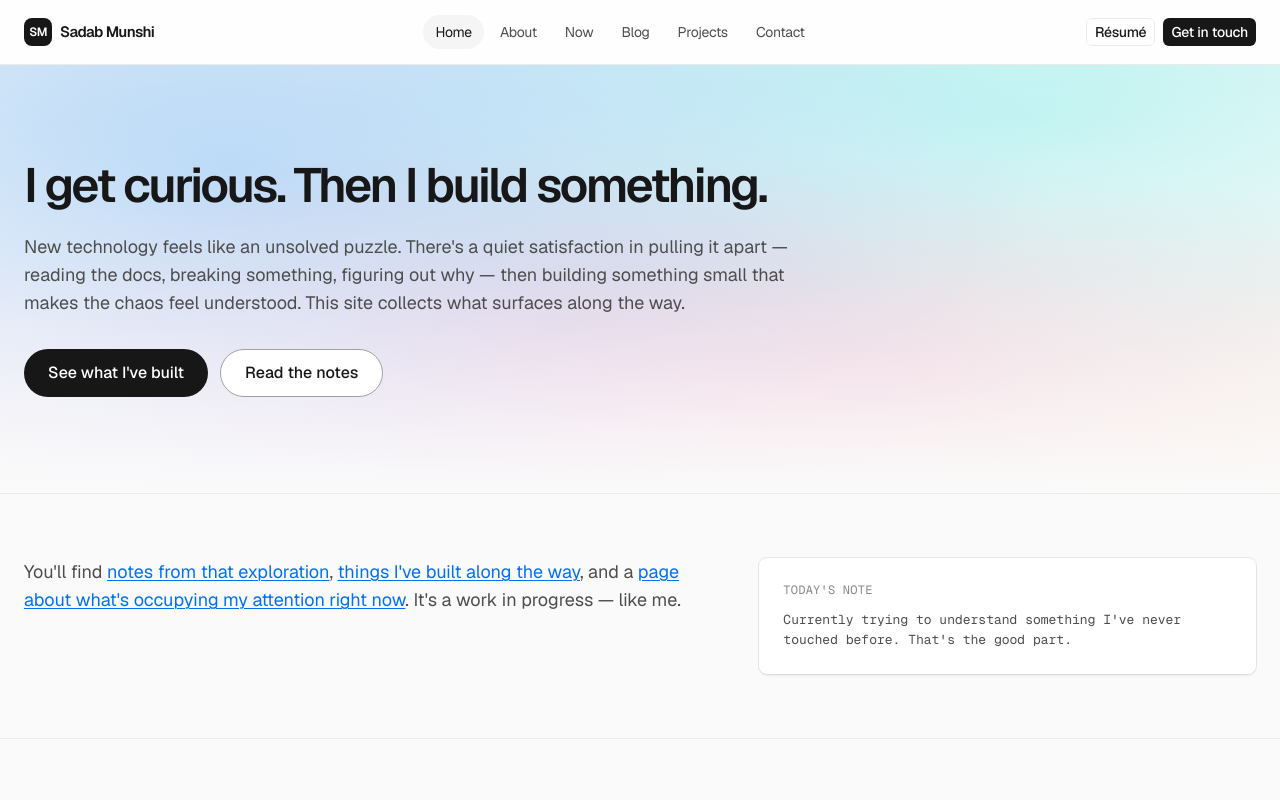
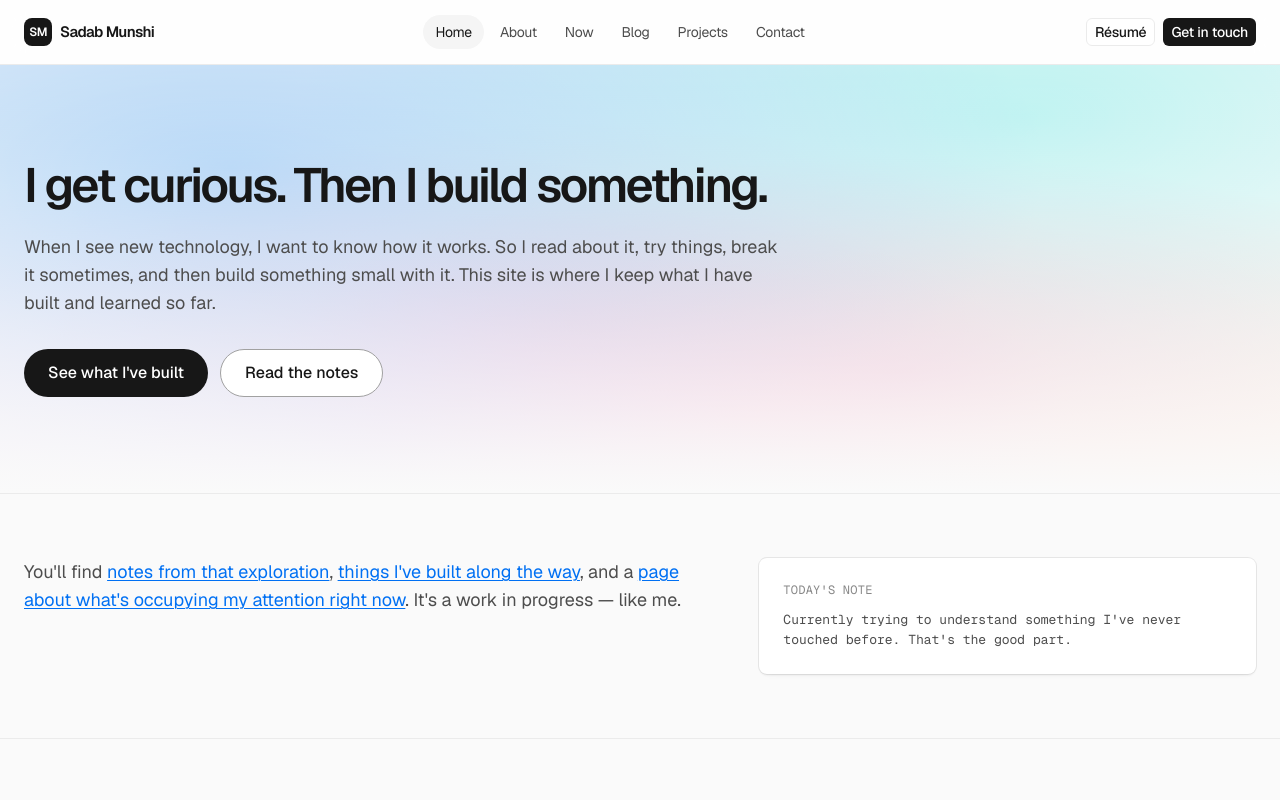
Before and after one commit to fortestbysadab/NextSadabsite, a Next.js app: page / in a window 1280 px wide. Shown: the top 800 px of the page. Built offline with nearby package versions, Linux system fonts and the light colour scheme.

Commit message:
Update home hero paragraph; remove // eyebrow labels from page headers

```diff
--- a/src/app/about/page.tsx
+++ b/src/app/about/page.tsx
@@ -39,7 +39,7 @@ export default function AboutPage() {
         dangerouslySetInnerHTML={{ __html: JSON.stringify(personSchema) }}
       />
 
-      <PageHeader eyebrow="// about" title="About" />
+      <PageHeader title="About" />
 
       {/* Intro split: portrait + story */}
       <div className="mt-2xl grid items-start gap-2xl md:grid-cols-[260px_1fr]">
--- a/src/app/blog/page.tsx
+++ b/src/app/blog/page.tsx
@@ -16,7 +16,6 @@ export default function BlogIndexPage() {
   return (
     <div className="container-page py-4xl md:py-5xl">
       <PageHeader
-        eyebrow="// blog"
         title="Blog"
         description="Notes on paying attention. Published when clarity arrives."
       />
--- a/src/app/contact/page.tsx
+++ b/src/app/contact/page.tsx
@@ -11,7 +11,6 @@ export default function ContactPage() {
   return (
     <div className="container-page max-w-content py-4xl md:py-5xl">
       <header className="flex flex-col gap-md">
-        <p className="eyebrow">// contact</p>
         <h1 className="text-display-lg text-ink md:text-display-xl">
           Get in touch.
         </h1>
--- a/src/app/now/page.tsx
+++ b/src/app/now/page.tsx
@@ -39,7 +39,6 @@ export default function NowPage() {
   return (
     <div className="container-page max-w-content py-4xl md:py-5xl">
       <PageHeader
-        eyebrow="// now"
         title="Now"
         description="What I'm doing right now."
       />
--- a/src/app/page.tsx
+++ b/src/app/page.tsx
@@ -24,11 +24,10 @@ export default function HomePage() {
             I get curious. Then I build something.
           </h1>
           <p className="max-w-prose text-body-lg text-body">
-            New technology feels like an unsolved puzzle. There&apos;s a quiet
-            satisfaction in pulling it apart — reading the docs, breaking
-            something, figuring out why — then building something small that makes
-            the chaos feel understood. This site collects what surfaces along the
-            way.
+            When I see new technology, I want to know how it works. So I read
+            about it, try things, break it sometimes, and then build something
+            small with it. This site is where I keep what I have built and
+            learned so far.
           </p>
           <div className="mt-xs flex flex-wrap gap-sm">
             <Link href="/projects" className="btn-primary">
--- a/src/app/projects/page.tsx
+++ b/src/app/projects/page.tsx
@@ -95,7 +95,6 @@ export default function ProjectsPage() {
   return (
     <div className="container-page py-4xl md:py-5xl">
       <PageHeader
-        eyebrow="// projects"
         title="Projects"
         description="Things I've built to learn, solve a problem, or just see if I could."
       />
--- a/src/app/watching/page.tsx
+++ b/src/app/watching/page.tsx
@@ -64,7 +64,6 @@ export default function WatchingPage() {
   return (
     <div className="container-page max-w-content py-4xl md:py-5xl">
       <PageHeader
-        eyebrow="// watching"
         title="Watching"
         description="Movies and shows."
       />
```
